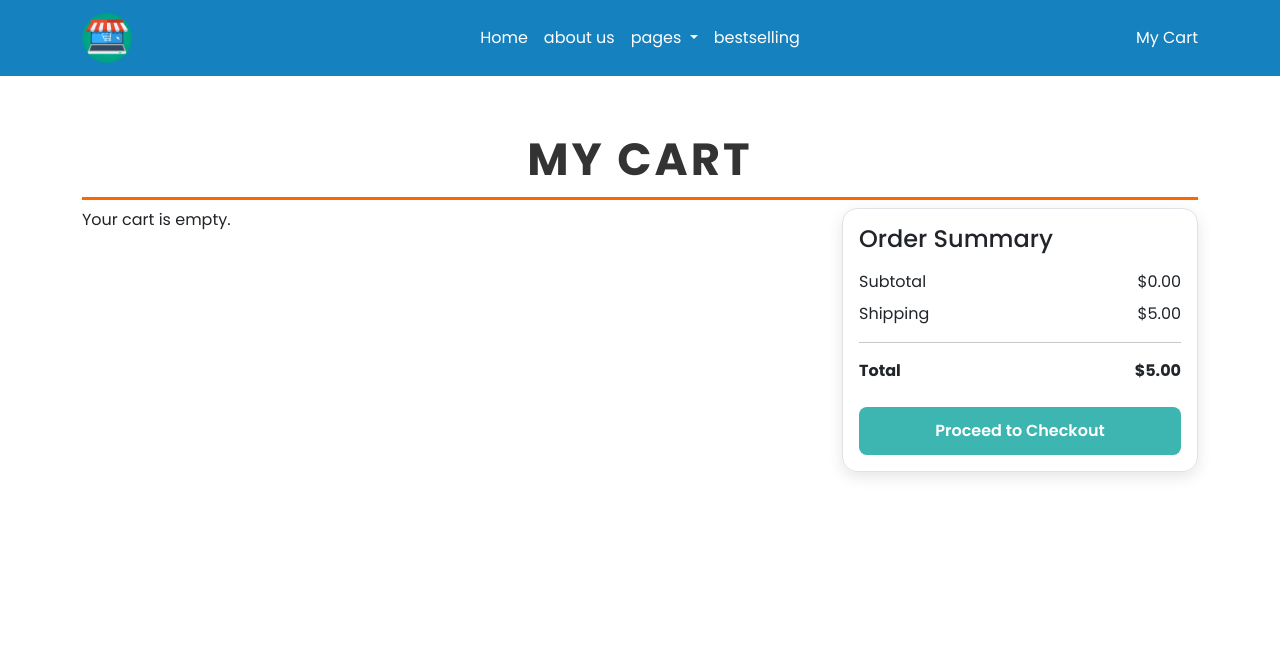
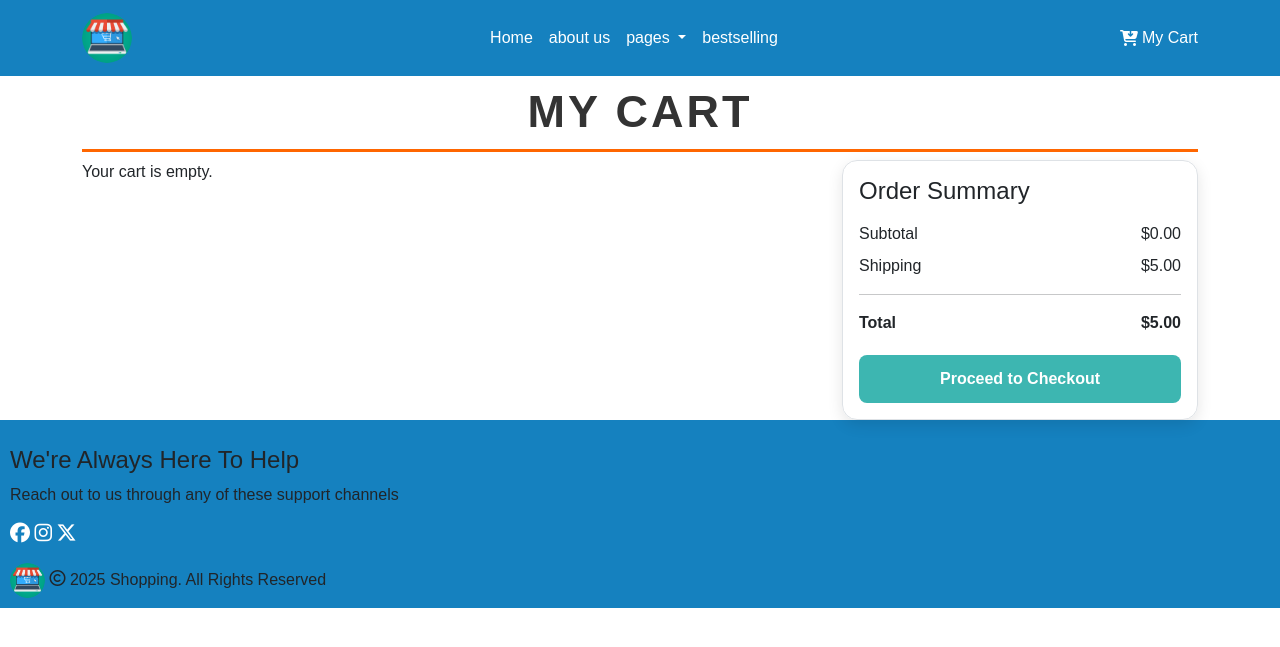
Before and after one commit to Hussein-Hassan777/WebProjrct, a PHP site: page /mycart.php in a window 1280 px wide. Shown: the top 647 px of the page. Run offline with PHP 8.4, Linux system fonts and the light colour scheme.

Commit message:
Ahmed Hany

```diff
--- a/cartBack.php
+++ b/cartBack.php
@@ -1,10 +1,5 @@
 <?php
 session_start();
-
-if(!isset($_SESSION['cart'])){
-    $_SESSION['cart'] = [];
-}
-
 if(isset($_POST['cart'])){
     $product_id = $_POST['cart'];
     if(isset($_SESSION['cart'][$product_id])){
--- a/index_backend.php
+++ b/index_backend.php
@@ -1,6 +1,6 @@
 <?php
 //products
-$host = "localhost:3307";
+$host = "localhost:3306";
 $user = "root";
 $pass = "";
 $db = "ecommerce_db";
--- a/mycart.php
+++ b/mycart.php
@@ -5,16 +5,16 @@ if (!isset($_SESSION['cart'])) {
 }
 $cart = $_SESSION['cart'];
 $total = 0;
-$conn = new mysqli("localhost:3307", "root", "", "ecommerce_db");
+$conn = mysqli_connect("localhost:3306", "root", "", "ecommerce_db");
 if ($conn->connect_error)
     die("Connection failed: " . $conn->connect_error);
 $cart_items = [];
 if (!empty($cart)) {
     foreach ($cart as $product_id => $quantity) {
-        $sql = "SELECT p.*, i.image_1 FROM products p
+        $query = "SELECT p.*, i.image_1 FROM products p
                 LEFT JOIN images i ON p.id_P = i.id_P
                 WHERE p.id_P = '$product_id'";
-        $result = $conn->query($sql);
+                $result = mysqli_query($conn, $query);
         if ($result->num_rows > 0) {
             $product = $result->fetch_assoc();
             $product['quantity'] = $quantity;
@@ -23,6 +23,7 @@ if (!empty($cart)) {
         }
     }
 }
+
 ?>
 <!DOCTYPE html>
 <html lang="en">
@@ -33,7 +34,8 @@ if (!empty($cart)) {
     <title>My Cart</title>
     <link rel="shortcut icon" href="images/icons/nmt2ien6snbvvd91bedf19i52s.png" type="image/x-icon">
     <link href="https://cdn.jsdelivr.net/npm/bootstrap@5.3.2/dist/css/bootstrap.min.css" rel="stylesheet">
-    <link rel="stylesheet" href="styles/mycart_style.css">
+    <link rel="stylesheet" href="https://cdnjs.cloudflare.com/ajax/libs/font-awesome/6.5.0/css/all.min.css">
+
 </head>
 
 <body>
@@ -53,7 +55,7 @@ if (!empty($cart)) {
 
                 <ul class="navbar-nav mx-auto mb-2 mb-lg-0">
                     <li class="nav-item">
-                        <a class="nav-link active" aria-current="page" href="#">Home</a>
+                        <a class="nav-link active" aria-current="page" href="index.php">Home</a>
                     </li>
 
                     <li class="nav-item">
@@ -76,11 +78,9 @@ if (!empty($cart)) {
                     </li>
 
                     <li class="nav-item">
-                        <a class="nav-link" href="#bestselling">bestselling</a>
+                        <a class="nav-link" href="index.php#bestselling">bestselling</a>
                     </li>
                 </ul>
-
-                <!-- cart link fixed -->
                 <a class="nav-link text-white d-flex align-items-center" href="mycart.php">
                     <i class="fa-solid fa-cart-arrow-down me-1"></i>
                     <span>My Cart</span>
@@ -90,47 +90,38 @@ if (!empty($cart)) {
         </div>
     </nav>
     </nav>
-    <div class="container py-5">
-        <h1 class="text-center" style="
-    font-size: 45px;
-        font-weight: 700;
-        letter-spacing: 3px;
-        color: #333;
-        text-transform: uppercase;
-        border-bottom: 3px solid #ff6600;
-        padding-bottom: 10px;
-        margin-top: 5px;
-">
+    <div class="container ">
+        <h1 class="text-center">
             MY CART
         </h1>
         <div class="row">
             <div class="col-lg-8">
                 <?php if (!empty($cart_items)): ?>
                     <?php foreach ($cart_items as $item): ?>
-                        <div class="cart-item d-flex mb-3 p-3 border">
+                        <div class="cart-item ">
                             <img src="<?= $item['image_1'] ?? 'images/product1.jpg' ?>" class="item-img"
                                 style="width:100px; height:100px; object-fit:cover;">
-                            <div class="ms-3 flex-grow-1">
+                            <div>
                                 <h5 class="item-title"><?= $item['name'] ?></h5>
                                 <p class="item-price">$<?= number_format($item['price'], 2) ?></p>
-                                <div class="d-flex align-items-center gap-2">
+                                <div >
                                     <form action="cartBack.php" method="post" style="display:inline;">
                                         <input type="hidden" name="decrease" value="<?= $item['id_P'] ?>">
-                                        <button type="submit" class="qty-btn btn btn-sm btn-secondary">-</button>
+                                        <button type="submit" class="qty-btn ">-</button>
                                     </form>
                                     <span class="qty-value"><?= $item['quantity'] ?></span>
                                     <form action="cartBack.php" method="post" style="display:inline;">
                                         <input type="hidden" name="increase" value="<?= $item['id_P'] ?>">
-                                        <button type="submit" class="qty-btn btn btn-sm btn-secondary">+</button>
+                                        <button type="submit" class="qty-btn ">+</button>
                                     </form>
                                 </div>
-                                <form action="cartBack.php" method="post" class="d-inline">
-                                    <button class="remove-btn btn btn-sm btn-danger mt-2" name="remove"
+                                <form action="cartBack.php" method="post">
+                                    <button class="remove-btn" name="remove"
                                         value="<?= $item['id_P'] ?>">Remove</button>
                                 </form>
-                                <form action="info.php" method="post" class="d-inline">
+                                <form action="info.php" method="post" >
                                     <button type="submit" name="info" value="<?= $item['id_P'] ?>"
-                                        class="make-info-btn btn btn-sm btn-secondary mt-2">
+                                        class="make-info-btn ">
                                         Make Info
                                     </button>
                                 </form>
@@ -159,7 +150,7 @@ if (!empty($cart)) {
                         <strong>$<?= number_format($total + 5, 2) ?></strong>
                     </div>
                     <form action="checkout.php" method="post">
-                        <button type="submit" class="checkout-btn btn btn-primary mt-4 w-100">Proceed to
+                        <button type="submit" class="checkout-btn ">Proceed to
                             Checkout</button>
                     </form>
 
@@ -167,6 +158,193 @@ if (!empty($cart)) {
             </div>
         </div>
     </div>
+      <div id="about" class="about">
+        <p class="about_text">
+        <h4>We're Always Here To Help</h4>
+        <p>Reach out to us through any of these support channels</p>
+        <div class="mb-3">
+            <a href="https://facebook.com"><i class="fa-brands fa-facebook social-icon"></i></a>
+            <a href="https://instagram.com"><i class="fa-brands fa-instagram social-icon"></i></a>
+            <a href="https://X.com"><i class="fa-brands fa-x-twitter social-icon"></i></a>
+        </div>
+        <img src="images/icons/logo.png" alt="">
+        <i class="fa-regular fa-copyright"></i>
+        2025 Shopping. All Rights Reserved
+    </div>
 </body>
+</html>
+<style>
+body {
+    font-family: "Poppins", sans-serif;
+            padding-top: 80px;
 
-</html>
+}
+
+.navbar {
+    background-color: #1581BF !important;
+}
+
+.navbar a {
+    color: #fff !important;
+}
+
+.navbar a:hover {
+    color: #3DB6B1 !important;
+}
+
+.navbar a img {
+    height: 50px;
+    width: 50px;
+}
+
+.nav-link svg {
+    font-size: 20px;
+    right: 0;
+}
+body::selection {
+    background-color: #F6B1CE;
+    color: #fff;
+}
+.cart-item {
+    width: 90%;
+    margin: 20px auto;
+    padding: 20px;
+    background: #fff;
+        border-radius: 15px;
+
+    box-shadow: 0 5px 15px rgba(0,0,0,0.1);
+    display: flex;
+    align-items: center;
+    gap: 20px;
+    transition: .3s;
+}
+
+.cart-item:hover {
+    transform: scale(1.05);
+    box-shadow: 0 8px 20px rgba(0,0,0,0.15);
+
+}
+.summary-box {
+    box-shadow: 0 5px 15px rgba(0,0,0,0.1);
+    border-radius: 15px;
+
+    transition: .3s;
+}
+.summary-box:hover {
+    transform: translateY(-5px);
+    box-shadow: 0 8px 20px rgba(0,0,0,0.15);
+
+}
+
+
+
+.checkout-btn {
+    width: 100%;
+    padding: 12px;
+    background-color: #3DB6B1;
+    color: white;
+    border: none;
+    border-radius: 8px;
+    font-weight: 600;
+    margin-top: 20px;
+    transition: 0.2s ease;
+}
+
+.checkout-btn:hover {
+    background-color: #F6B1CE;
+    transform: scale(1.05);
+
+}
+
+.remove-btn {
+    width: 50%;
+    padding: 12px;
+    background-color: #3DB6B1;
+    color: white;
+    border: none;
+    border-radius: 8px;
+    font-weight: 600;
+    margin-top: 20px;
+    transition: all 0.3s;
+
+}
+
+.remove-btn:hover {
+    background-color: #F6B1CE;
+    transform: scale(1.05);
+
+}
+
+.make-info-btn {
+    width: 50%;
+    padding: 12px;
+    background-color: #3DB6B1;
+    color: white;
+    border: none;
+    border-radius: 8px;
+    font-weight: 600;
+    margin-top: 20px;
+    transition: all 0.3s;
+
+}
+
+.make-info-btn:hover {
+    background-color: #F6B1CE;
+    transform: scale(1.05);
+
+}
+
+.qty-btn {
+    width: 35px;
+    height: 35px;
+    border: none;
+    background-color: #3DB6B1;
+    color: white;
+    font-weight: bold;
+    font-size: 18px;
+    border-radius: 6px;
+    transition: 0.2s ease, transform 0.2s ease;
+}
+
+.qty-btn:hover {
+    background-color: #F6B1CE;
+    transform: scale(1.1);
+}
+
+.qty-btn:disabled {
+    background-color: #a0c8c5;
+    cursor: not-allowed;
+    transform: none;
+}
+.text-center{
+        font-size: 45px;
+        font-weight: 700;
+        letter-spacing: 3px;
+        color: #333;
+        text-transform: uppercase;
+        border-bottom: 3px solid #ff6600;
+        padding-bottom: 10px;
+        margin-top: 5px;
+}
+
+.about {
+    background-color: #1581BF;
+    padding: 10px;
+}
+
+.about .about_text {
+    color: #fff;
+    font-weight: bold;
+}
+
+.about img {
+    height: 35px;
+    width: 35px;
+    border-radius: 50%;
+}
+
+.about .social-icon {
+    font-size: 20px;
+    color: #fff;
+}
+    </style>
--- a/styles/mycart_style.css
+++ /dev/null
@@ -1,144 +0,0 @@
-@import url('https://fonts.googleapis.com/css2?family=Poppins:ital,wght@0,100;0,200;0,300;0,400;0,500;0,600;0,700;0,800;0,900;1,100;1,200;1,300;1,400;1,500;1,600;1,700;1,800;1,900&display=swap');
-
-body {
-    font-family: "Poppins", sans-serif;
-            padding-top: 80px;
-
-}
-
-.navbar {
-    background-color: #1581BF !important;
-}
-
-.navbar a {
-    color: #fff !important;
-}
-
-.navbar a:hover {
-    color: #3DB6B1 !important;
-}
-
-.navbar a img {
-    height: 50px;
-    width: 50px;
-}
-
-.nav-link svg {
-    font-size: 20px;
-    right: 0;
-}
-body::selection {
-    background-color: #F6B1CE;
-    color: #fff;
-}
-.cart-item {
-    width: 90%;
-    margin: 20px auto;
-    padding: 20px;
-    background: #fff;
-        border-radius: 15px;
-
-    box-shadow: 0 5px 15px rgba(0,0,0,0.1);
-    display: flex;
-    align-items: center;
-    gap: 20px;
-    transition: .3s;
-}
-
-.cart-item:hover {
-    transform: scale(1.05);
-    box-shadow: 0 8px 20px rgba(0,0,0,0.15);
-
-}
-.summary-box {
-    box-shadow: 0 5px 15px rgba(0,0,0,0.1);
-    border-radius: 15px;
-
-    transition: .3s;
-}
-.summary-box:hover {
-    transform: translateY(-5px);
-    box-shadow: 0 8px 20px rgba(0,0,0,0.15);
-
-}
-
-
-
-.checkout-btn {
-    width: 100%;
-    padding: 12px;
-    background-color: #3DB6B1;
-    color: white;
-    border: none;
-    border-radius: 8px;
-    font-weight: 600;
-    margin-top: 20px;
-    transition: 0.2s ease;
-}
-
-.checkout-btn:hover {
-    background-color: #F6B1CE;
-    transform: scale(1.05);
-
-}
-
-.remove-btn {
-    width: 50%;
-    padding: 12px;
-    background-color: #3DB6B1;
-    color: white;
-    border: none;
-    border-radius: 8px;
-    font-weight: 600;
-    margin-top: 20px;
-    transition: all 0.3s;
-
-}
-
-.remove-btn:hover {
-    background-color: #F6B1CE;
-    transform: scale(1.05);
-
-}
-
-.make-info-btn {
-    width: 50%;
-    padding: 12px;
-    background-color: #3DB6B1;
-    color: white;
-    border: none;
-    border-radius: 8px;
-    font-weight: 600;
-    margin-top: 20px;
-    transition: all 0.3s;
-
-}
-
-.make-info-btn:hover {
-    background-color: #F6B1CE;
-    transform: scale(1.05);
-
-}
-
-.qty-btn {
-    width: 35px;
-    height: 35px;
-    border: none;
-    background-color: #3DB6B1;
-    color: white;
-    font-weight: bold;
-    font-size: 18px;
-    border-radius: 6px;
-    transition: 0.2s ease, transform 0.2s ease;
-}
-
-.qty-btn:hover {
-    background-color: #F6B1CE;
-    transform: scale(1.1);
-}
-
-.qty-btn:disabled {
-    background-color: #a0c8c5;
-    cursor: not-allowed;
-    transform: none;
-}
```
